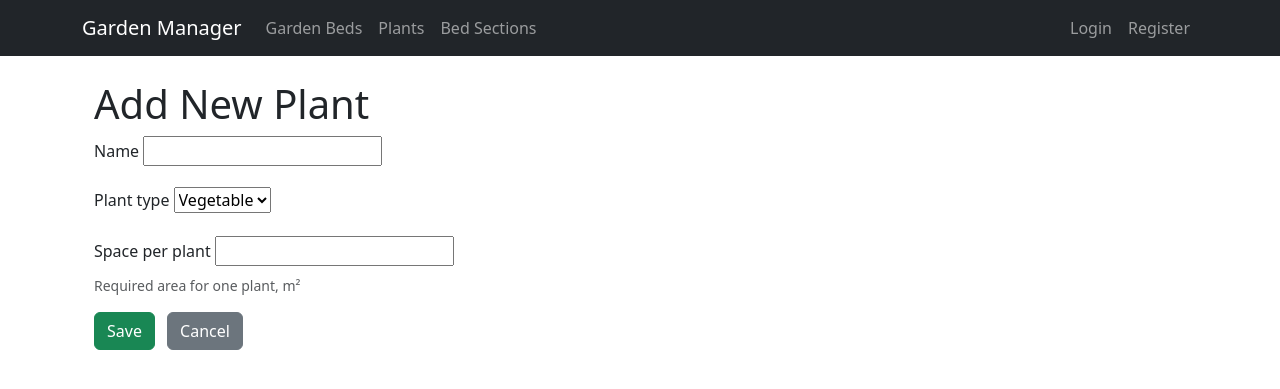
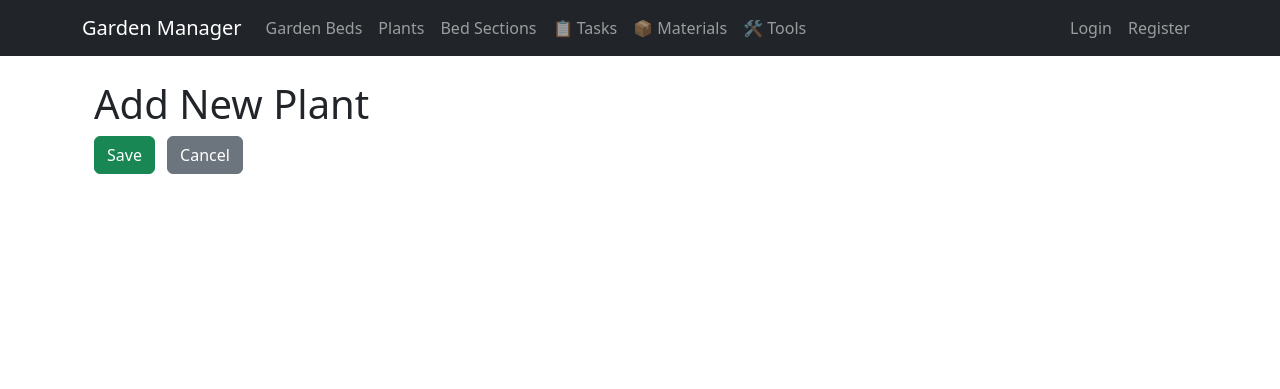
Before and after one commit to VadymKyrylko/HarvestHub, a Django app: page /plants/plants/create/ in a window 1280 px wide. Shown: the top 389 px of the page. Run offline with Django 5.2, Linux system fonts and the light colour scheme; parts of the project's set-up code (start-up, migrations or seed data) failed here and were passed over; some libraries are stand-ins or nearby versions.

Commit message:
For clean code refactored: worker_dashboard.html section_list.html section_form.html section_detail.html section_confirm_delete.html register.html plant_list.html plant_form.html plant_detail.html plant_confirm_delete.html login.html bed_list.html bed_form.html bed_detail.html bed_confirm_delete.html base.html

```diff
--- a/templates/accounts/worker_dashboard.html
+++ b/templates/accounts/worker_dashboard.html
@@ -3,7 +3,7 @@
 {% block title %}Worker dashboard{% endblock %}
 
 {% block content %}
-<h2>Hello, {{ user.username }}!</h2>
-<p>This is your worker panel. This is where you will find tools for working with beds, plants, and tasks.</p>
-<a href="{% url 'logout' %}">Logout</a>
+  <h2>Hello, {{ user.username }}!</h2>
+  <p>This is your worker panel. This is where you will find tools for working with beds, plants, and tasks.</p>
+  <a href="{% url 'logout' %}">Logout</a>
 {% endblock %}
--- a/templates/base.html
+++ b/templates/base.html
@@ -24,8 +24,16 @@
         <li class="nav-item">
           <a class="nav-link" href="{% url 'plants:section_list' %}">Bed Sections</a>
         </li>
+        <li class="nav-item">
+          <a class="nav-link" href="{% url 'tasks:task_list' %}">📋 Tasks</a>
+        </li>
+        <li class="nav-item">
+          <a class="nav-link" href="{% url 'materials:material_list' %}">📦 Materials</a>
+        </li>
+        <li class="nav-item">
+          <a class="nav-link" href="{% url 'tools:tool_list' %}">🛠 Tools</a>
+        </li>
       </ul>
-
       <ul class="navbar-nav ms-auto">
         {% if user.is_authenticated %}
           {% if user.role == user.Role.WORKER %}
--- a/templates/plants/gardenbed/bed_form.html
+++ b/templates/plants/gardenbed/bed_form.html
@@ -5,7 +5,9 @@
     <h1>{{ view.object.pk|yesno:"Edit Garden Bed,Add New Garden Bed" }}</h1>
     <form method="post">
       {% csrf_token %}
-        {{ form.as_p }}
+
+      {% include "includes/form_fields.html" with form=form %}
+
       {% if form.instance.length and form.instance.width %}
         <p><strong>Area:</strong> {{ form.instance.area }} m²</p>
       {% endif %}
--- a/templates/plants/plant/plant_form.html
+++ b/templates/plants/plant/plant_form.html
@@ -1,33 +1,15 @@
 {% extends "base.html" %}
 
 {% block content %}
-<div class="container mt-4">
-    <h1>
-        {% if view.object %}
-            Edit Plant
-        {% else %}
-            Add New Plant
-        {% endif %}
-    </h1>
+  <div class="container mt-4">
+    <h1>{{ view.object.pk|yesno:"Edit Plant,Add New Plant" }}</h1>
+    <form method="post">
+      {% csrf_token %}
 
-    <form method="post">
-        {% csrf_token %}
-        {{ form.non_field_errors }}
-        {% for field in form %}
-            <div class="mb-3">
-                <label for="{{ field.id_for_label }}" class="form-label">{{ field.label }}</label>
-                {{ field }}
-                {% if field.help_text %}
-                    <div class="form-text">{{ field.help_text }}</div>
-                {% endif %}
-                {% for error in field.errors %}
-                    <div class="text-danger">{{ error }}</div>
-                {% endfor %}
-            </div>
-        {% endfor %}
+      {% include "includes/form_fields.html" with form=form %}
 
-        <button type="submit" class="btn btn-success">Save</button>
-        <a href="{% url 'plants:plant_list' %}" class="btn btn-secondary ms-2">Cancel</a>
+      <button type="submit" class="btn btn-success">Save</button>
+      <a href="{% url 'plants:plant_list' %}" class="btn btn-secondary ms-2">Cancel</a>
     </form>
-</div>
+  </div>
 {% endblock %}
```
Also changed, not shown: templates/accounts/login.html (+4 -4 lines), templates/accounts/register.html (+4 -4 lines), templates/plants/gardenbed/bed_confirm_delete.html (+5 -5 lines), templates/plants/plant/plant_detail.html (+5 -5 lines), templates/plants/section/section_confirm_delete.html (+5 -5 lines), templates/plants/section/section_form.html (+8 -6 lines), templates/plants/gardenbed/bed_detail.html (line endings or trailing spaces), templates/plants/gardenbed/bed_list.html (indentation only), templates/plants/plant/plant_list.html (line endings or trailing spaces), templates/plants/section/section_detail.html (indentation only), templates/plants/section/section_list.html (indentation only). Lines whose indentation alone changed are shown as unchanged.
